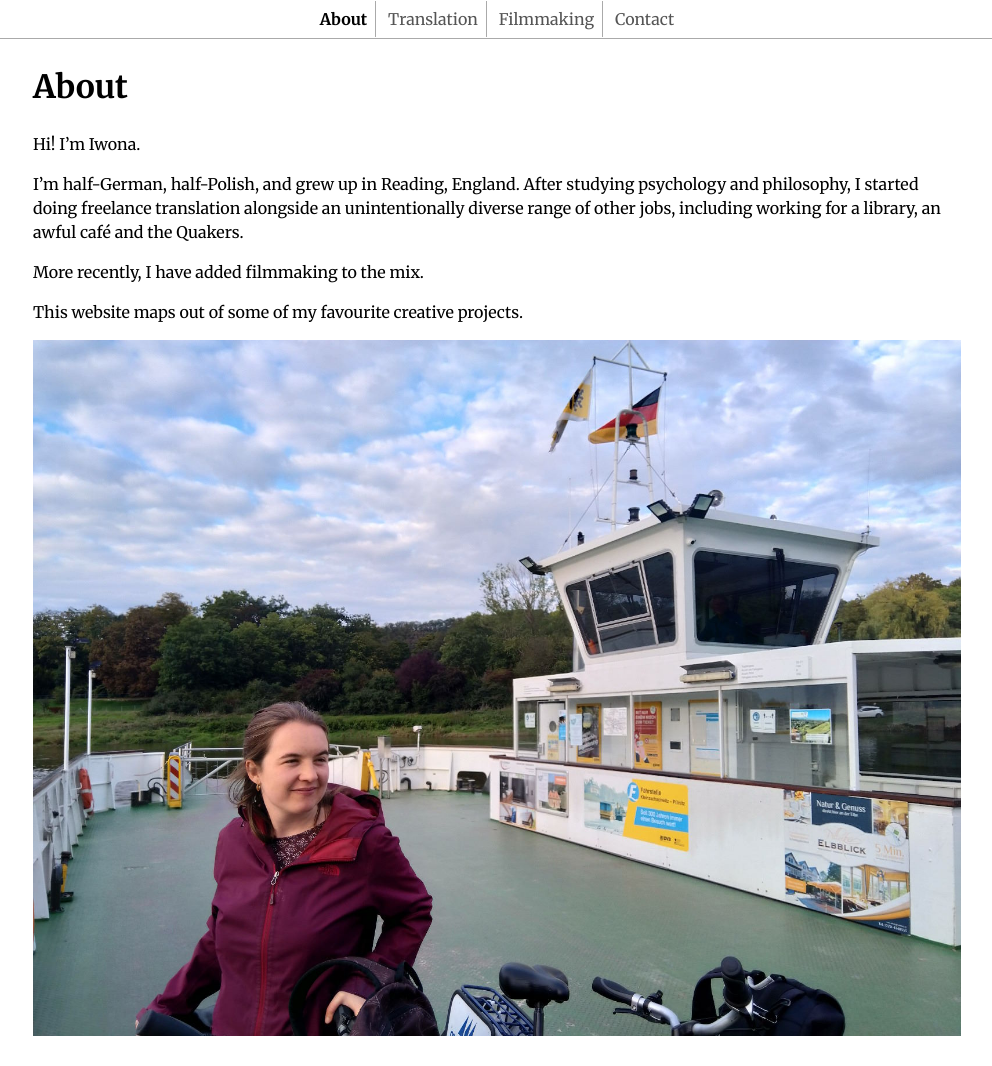
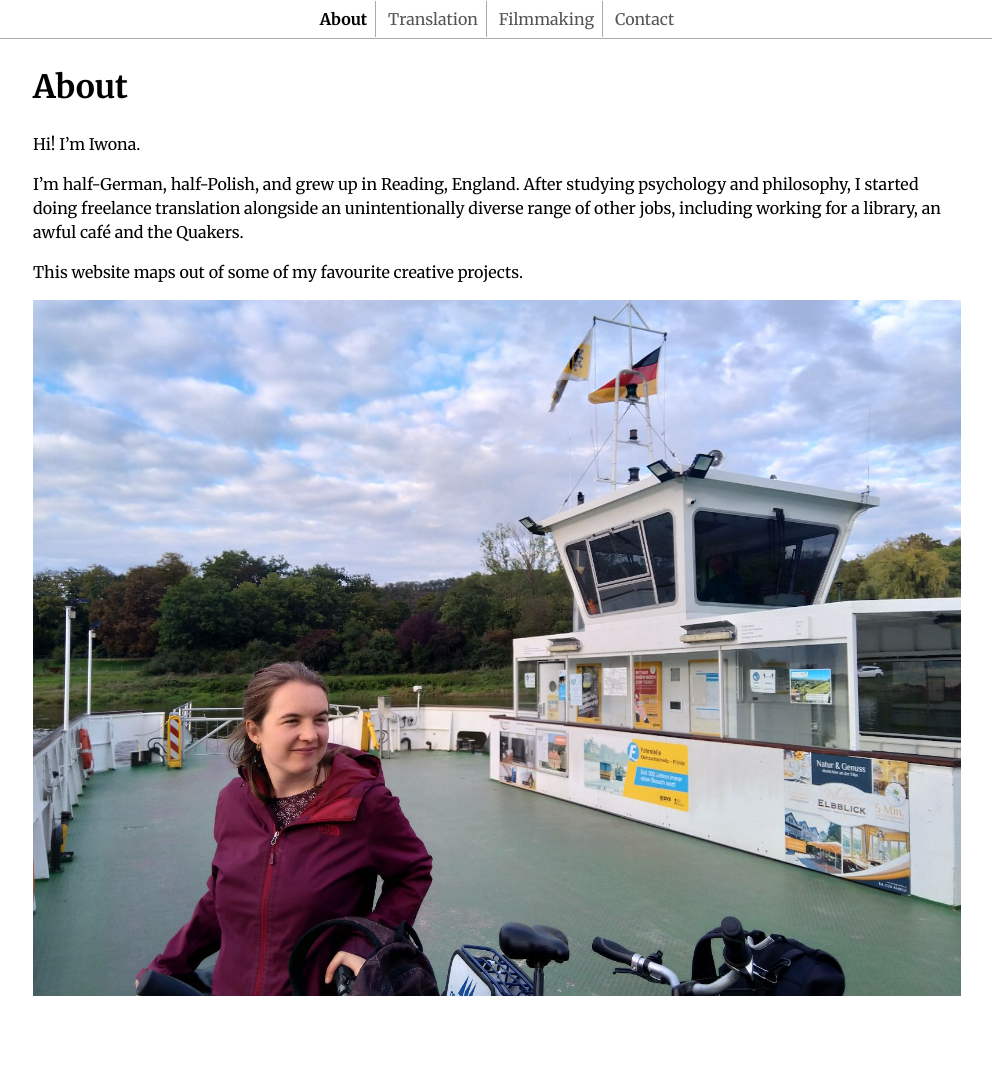
Before and after one commit to iwonaluszowicz/iwonaluszowicz.github.io, a Jekyll site: the page built from index.markdown, in a window 1280 px wide and 1066 px high. Shown: the whole window, without its empty margins (143-1135 px from the left). Built offline with Jekyll 4.4.1, drawn with Linux system fonts in a browser that asks for light colours.

Commit message:
Update index.markdown

```diff
--- a/index.markdown
+++ b/index.markdown
@@ -12,8 +12,6 @@ Hi! I’m Iwona.
 I’m half-German, half-Polish, and grew up in Reading, England.
 After studying psychology and philosophy, I started doing freelance translation alongside an unintentionally diverse range of other jobs, including working for a library, an awful café and the Quakers.
 
-More recently, I have added filmmaking to the mix.
-
 This website maps out of some of my favourite creative projects.
 
 ![Iwona on a ferry](/assets/img/iwona.jpg)
```
